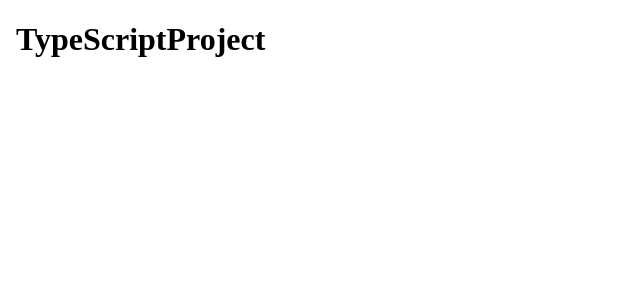
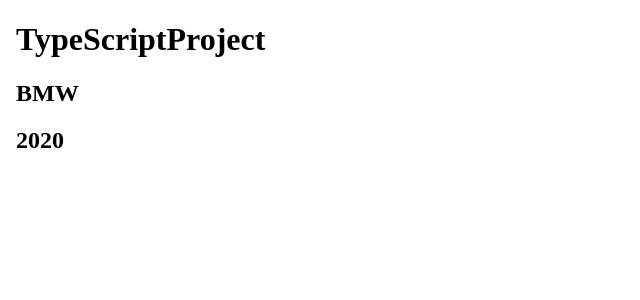
Before and after one commit to mohammedelmostafa/Type-Script-Project, an Angular app: page / in a window 1280 px wide. Shown: the top 300 px of the page, without its empty margins (0-640 px from the left). Built offline with nearby package versions, Linux system fonts and the light colour scheme.

Commit message:
inhert class with parameter and define parameter as public and recall by pointer this

```diff
--- a/src/app/Car.ts
+++ b/src/app/Car.ts
@@ -1,5 +1,17 @@
 export class Cars{
-constructor(){
-    console.log("This is my first Class")
+
+    //must declare as public
+    //classعلي مستوي ال
+    name:string;
+    model:number;
+
+    constructor(name:string,model:number){
+        console.log("This is my first Class")
+        this.name=name;
+        this.model=model
+       // let isgod:boolean=true;
+        //console.log("isgod is "+isgod)
+
+    }
+
 }
-}
--- a/src/app/app.component.html
+++ b/src/app/app.component.html
@@ -9,5 +9,8 @@
 </head>
 <body>
 <h1>{{title}}</h1>
+
+<h2>{{bmw.name}}</h2>
+<h2>{{bmw.model}}</h2>
 </body>
 </html>
--- a/src/app/app.component.ts
+++ b/src/app/app.component.ts
@@ -8,9 +8,14 @@
 export class AppComponent {
   title = 'TypeScriptProject';
 
+  bmw:Cars
   constructor(){
     // How to call Class in TypeScript
-    new Cars();
+    //how to inhert class and passing parameter
+    this.bmw= new Cars("BMW",2020)
+
+    console.log("name is"+this.bmw.name)
+    console.log("Model is"+this.bmw.model)
   }
 
 }
```
